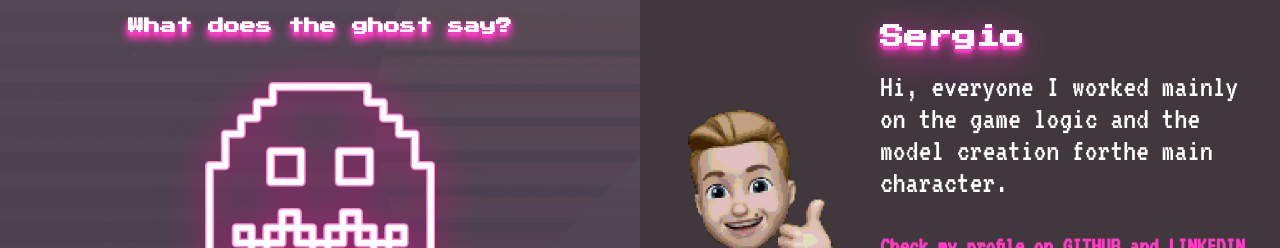
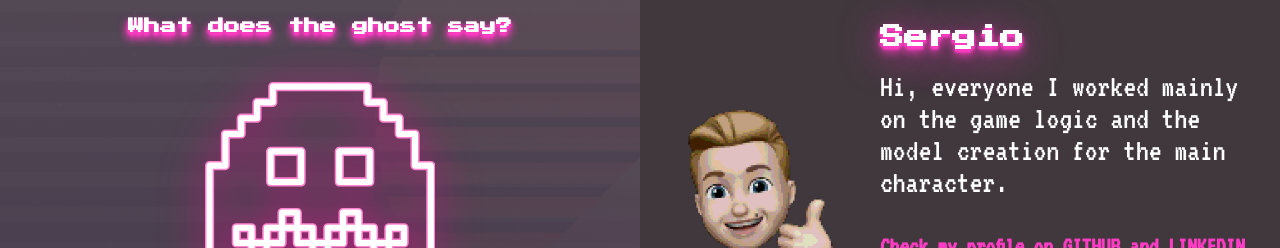
Before and after one commit to sergiopicca/lowPolyRobotsAttack, a React (Create React App) app: page /about in a window 1280 px wide. Shown: the part 187-435 px from the top of the page. Built offline with nearby package versions, Linux system fonts and the light colour scheme.

Commit message:
Change the information in the Sergio section

```diff
--- a/src/authors-info-components/InformationCol.js
+++ b/src/authors-info-components/InformationCol.js
@@ -5,7 +5,7 @@ import andreapxl  from '../img/andrea_pixeled.png'
 
 class InformationCol extends React.Component {
  render() {
-   const sergio = {name: 'Sergio', task: 'Hi, everyone I worked mainly on the game logic and the model creation forthe main character.', src: sergiopxl, git: 'https://github.com/sergiopicca', lnk:'https://www.linkedin.com/in/sergio-picca-801b0b173/'}
+   const sergio = {name: 'Sergio', task: 'Hi, everyone I worked mainly on the game logic and the model creation for the main character.', src: sergiopxl, git: 'https://github.com/sergiopicca', lnk:'https://www.linkedin.com/in/sergio-picca-801b0b173/'}
    const andrea = {name: 'Andrea', task: 'Hello guys, I worked on the models and on the environment, including lights and shadows.', src: andreapxl, git: 'https://github.com/andreanapoletani', lnk:'https://www.linkedin.com/in/andrea-napoletani-aa0b87166/'}
    return (
     <div className='information-col'>
```
